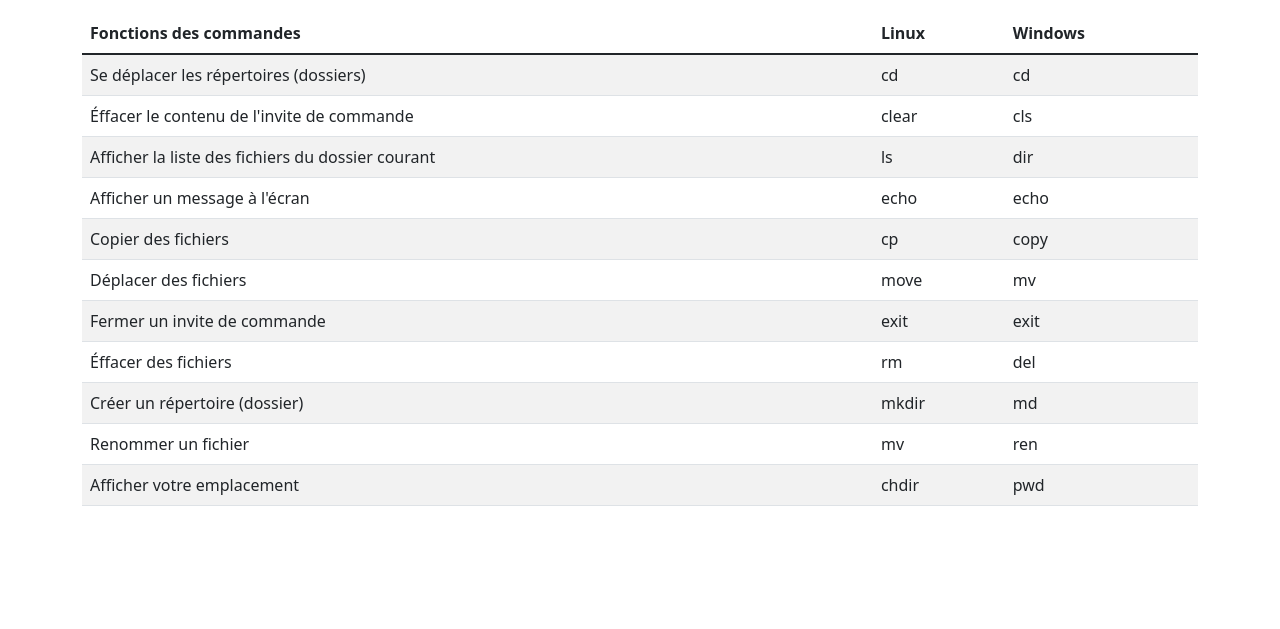
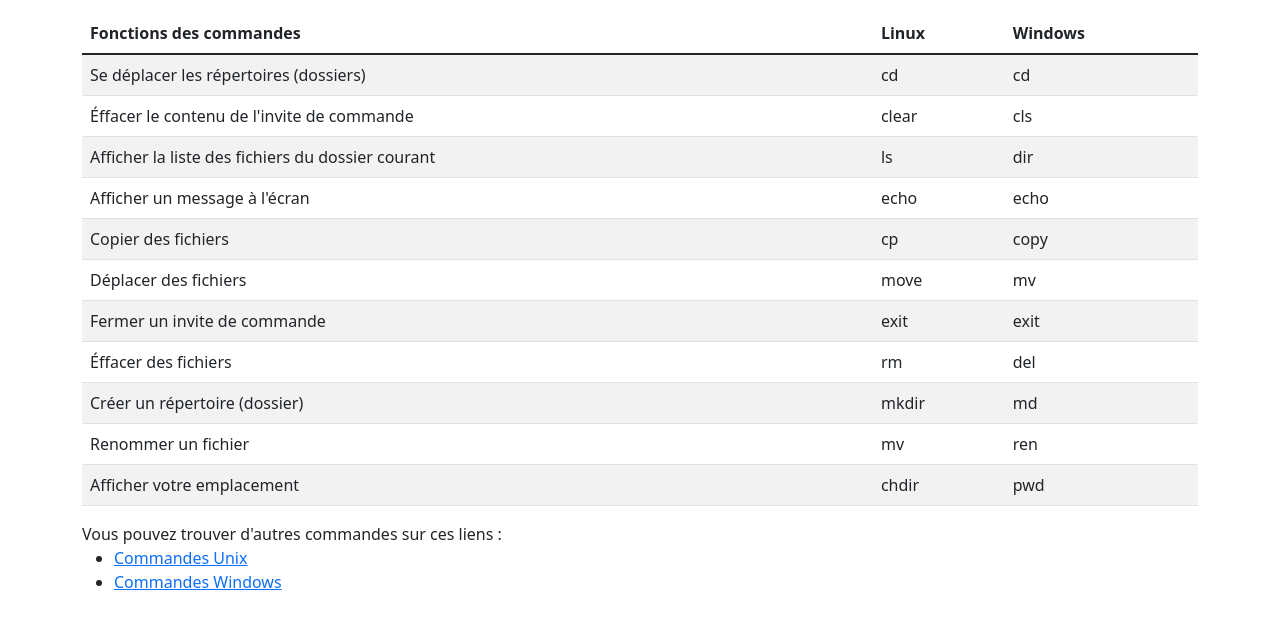
Before and after one commit to OpenClassrooms-Student-Center/7172076-Debutez-avec-Django, a plain HTML site: page index.html in a window 1280 px wide. Shown: the part 123-752 px from the top of the page. Drawn offline with nearby package versions, Linux system fonts and the light colour scheme.

Commit message:
Update index.html

```diff
--- a/index.html
+++ b/index.html
@@ -77,6 +77,12 @@
       </tr>
     </tbody>
   </table>
+  <div>Vous pouvez trouver d'autres commandes sur ces liens :<br>
+    <ul>
+      <li><a href="https://fr.wikipedia.org/wiki/Commandes_Unix" target="_blank">Commandes Unix</a></li>
+      <li><a href="https://fr.wikipedia.org/wiki/Commande_DOS" target="_blank">Commandes Windows</a></li>
+    </ul>
+  </div>
 </div>
 </body>
 </html>
```
